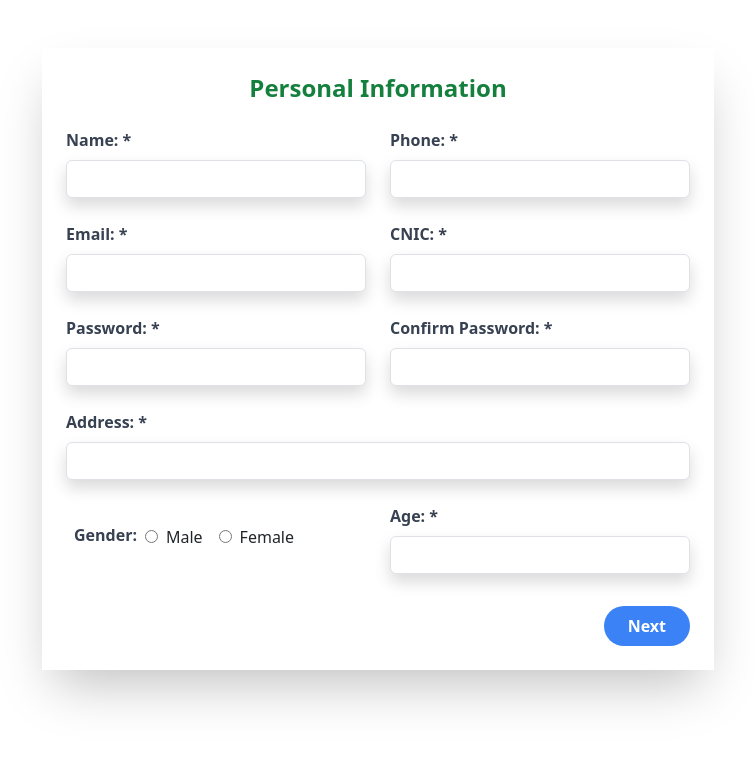
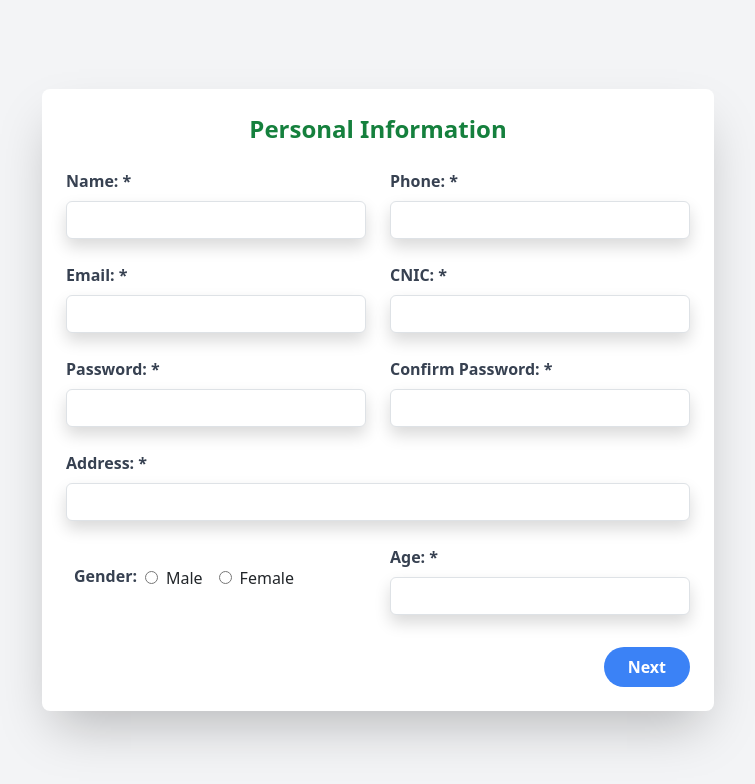
Before and after one commit to manan-Abdul1/tutor-hiring-project, a React (Create React App) app in the folder frontend/: page /register-tutor in a window 1280 px wide. Shown: the top 784 px of the page, without its empty margins (262-1017 px from the left). Built offline with nearby package versions, Linux system fonts and the light colour scheme.

Commit message:
Add proper routing in Login, and design the register tutor, login form

```diff
--- a/frontend/src/pages/Login/Login.js
+++ b/frontend/src/pages/Login/Login.js
@@ -60,6 +60,7 @@ const Login = () => {
 
 
   return (
+    <div className="homepage min-h-screen bg-gray-100 flex items-center justify-center">
     <div className="flex items-center justify-center h-screen">
       <div className="bg-white rounded-xl shadow-2xl w-96 h-[550px] shadow-gray-500 mt-5">
         <div className="loginhead bg-green-500 width-full h-[120px] rounded-t-xl">
@@ -154,6 +155,7 @@ const Login = () => {
       </div>
       <ToastContainer />
     </div>
+    </div>
   );
 };
 
--- a/frontend/src/pages/Register/Form.js
+++ b/frontend/src/pages/Register/Form.js
@@ -19,6 +19,8 @@ function Form() {
       navigate("/register-tutor");
     } else if (type === "student") {
       navigate("/register-student");
+    }else{
+      navigate("/login");
     }
   };
 
@@ -30,7 +32,7 @@ function Form() {
 
   return (
     <>
-      {!showRegistration && !showSignIn && (
+      {/* {!showRegistration && !showSignIn && ( */}
         <div className="homepage min-h-screen bg-gray-100 flex items-center justify-center">
           <div className="max-w-md w-full bg-white mx-auto p-6 rounded shadow-md">
             <h1 className="text-3xl text-center mb-7">Welcome to Our Website</h1>
@@ -49,23 +51,23 @@ function Form() {
               </button>
               <button
                 className="bg-gray-500 font-bold hover:bg-gray-600 text-white py-2 px-4 rounded"
-                onClick={handleSignInClick}
+                onClick={() => handleRegisterClick("signin")}
               >
                 Sign In
               </button>
             </div>
           </div>
         </div>
-      )}
-      {/* {showRegistration && registerType === "tutor" && <RegisterTutor />} */}
+      {/* )} */}
+      {/* {showRegistration && registerType === "tutor" && <RegisterTutor />}
       {showRegistration && registerType === "student" && (
         <div className="min-h-screen flex items-center justify-center">
           <div className="max-w-md w-full mx-auto p-6 rounded shadow-2xl">
-            {/* <RegisterStudent /> */}
+            <RegisterStudent />
           </div>
         </div>
       )}
-      {/* {showSignIn && <Login />} */}
+      {showSignIn && <Login />} */}
     </>
   );
 }
--- a/frontend/src/pages/Register/RegisterTutor.js
+++ b/frontend/src/pages/Register/RegisterTutor.js
@@ -78,7 +78,8 @@ const RegisterTutor = () => {
   return (
     <>
       <ToastContainer />
-      <div className="my-12">
+      <div className="min-h-screen bg-gray-100 flex items-center justify-center">
+        <div className="w-full">
           {currentStep === 1 && (
             <PersonalInformation
               formData={formData}
@@ -103,6 +104,7 @@ const RegisterTutor = () => {
             />
           )}
         </div>
+      </div>
     </>
   );
 };
--- a/frontend/src/pages/Register/StepOne/StepOne.js
+++ b/frontend/src/pages/Register/StepOne/StepOne.js
@@ -35,7 +35,7 @@ const PersonalInformation = ({ formData, setFormData, navigation }) => {
   return (
     <>
       <ToastContainer />
-      <form className="flex flex-col shadow-2xl max-w-2xl p-4 mx-auto items-center">
+      <form className="bg-white rounded-lg flex flex-col shadow-2xl max-w-2xl p-4 mx-auto items-center">
         <h1 className="text-2xl text-center text-green-700 font-bold mb-4">Personal Information</h1>
         <div className="grid w-full grid-cols-2 gap-4 mb-4">
           <div>
```
Lines whose indentation alone changed are shown as unchanged.
